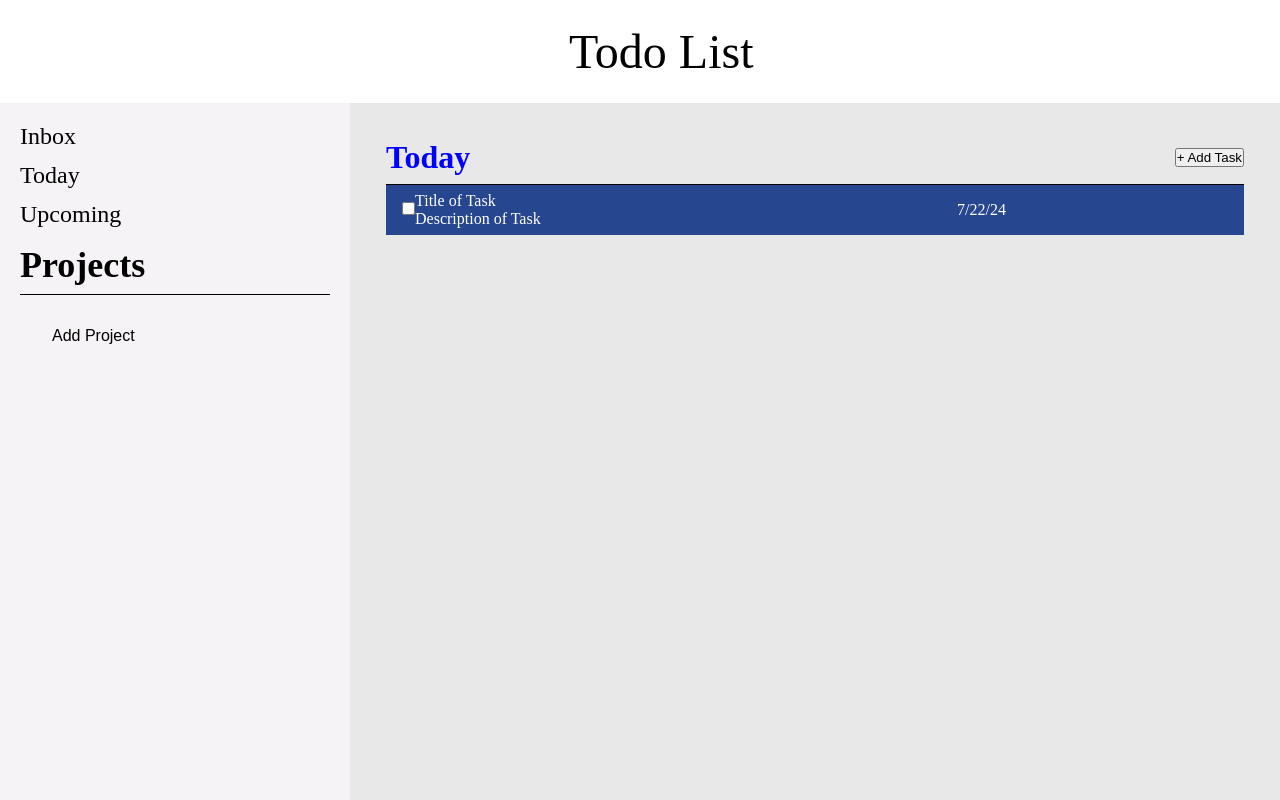
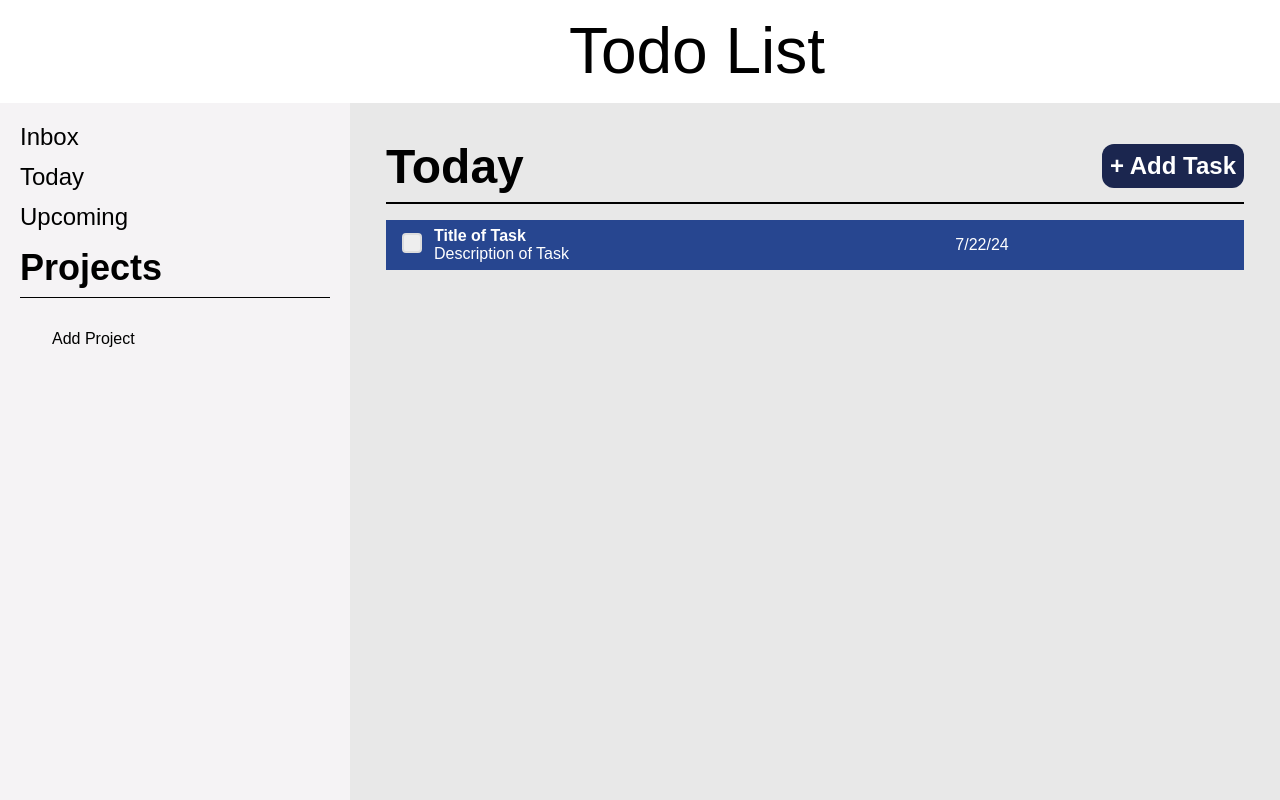
Before and after one commit to JohanyF/todo-list, a website built with webpack: page src/index.html in a window 1280 px wide. Built offline with nearby package versions, Linux system fonts and the light colour scheme.

Commit message:
Added styling to task section

```diff
--- a/src/style.css
+++ b/src/style.css
@@ -4,8 +4,8 @@
     margin: 0;
 }
 
-h1 {
-    color: blue;
+body {
+    font-family: sans-serif;
 }
 
 ul {
@@ -36,7 +36,7 @@ ul {
 
 .header-text {
     flex: 1;
-    font-size: 48px;
+    font-size: 4rem;
 }
 
 .main {
@@ -64,6 +64,7 @@ ul {
     line-height: normal;
     display: flex;
     align-items: center;
+    gap: 8px;
 }
 
 .icons {
@@ -103,6 +104,7 @@ ul {
 
     margin: 1rem;
     padding: 1rem;
+    gap: 8px;
 }
 
 .addIcon {
@@ -120,8 +122,26 @@ ul {
     display: flex;
     justify-content: space-between;
     align-items: center;
-    border-bottom: 1px solid black;
+    border-bottom: 2px solid black;
     padding-bottom: 8px;
+    margin-bottom: 16px;
+}
+
+.todayText {
+    font-size: 3rem;
+}
+
+.add-task {
+    border-radius: 0.75rem;
+    background: #1B264F;
+    border: none;
+    padding: 0.5rem;
+    color: #FFF;
+    text-align: center;
+    font-size: 1.5rem;
+    font-style: normal;
+    font-weight: 700;
+    line-height: normal;
 }
 
 .task {
@@ -135,6 +155,16 @@ ul {
 .task-info {
     color: white;
     flex: 2;
+    margin-left: 12px;
+}
+
+.title {
+    font-weight: 600;
+    font-size: 1rem;
+}
+
+.description {
+    font-size: 14px;
 }
 
 .task-date {
@@ -145,5 +175,30 @@ ul {
 .task-icons {
     color: white;
     display: flex;
-    flex-wrap: wrap;
+    gap: 12px;
 }
+
+input[type="checkbox"] {
+    appearance: none;
+    width: 20px;
+    height: 20px;
+    background: #eee;
+    border: 2px solid #ddd;
+    border-radius: 4px;
+    cursor: pointer;
+  }
+
+  input[type="checkbox"]:checked {
+    background: #858585;
+    border-color: #858585;
+    position: relative;
+  }
+
+  input[type="checkbox"]:checked::before {
+    content: "\2714";
+    position: absolute;
+    top: -3px;
+    left: 2px;
+    color: white;
+    font-size: 16px;
+  }
```
